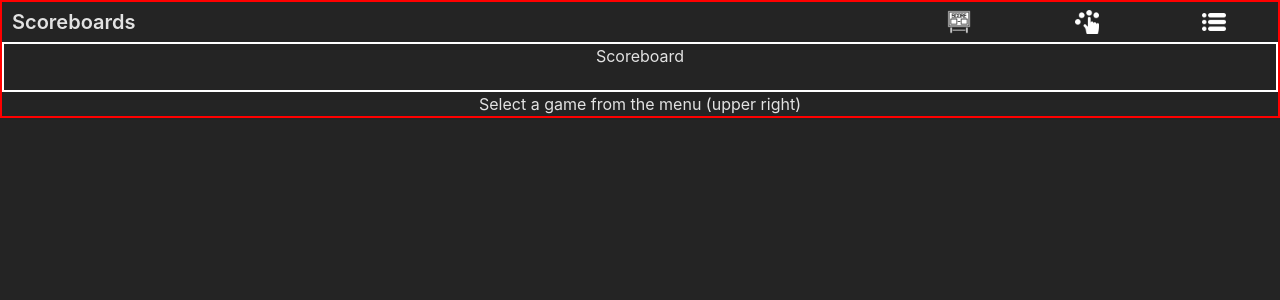
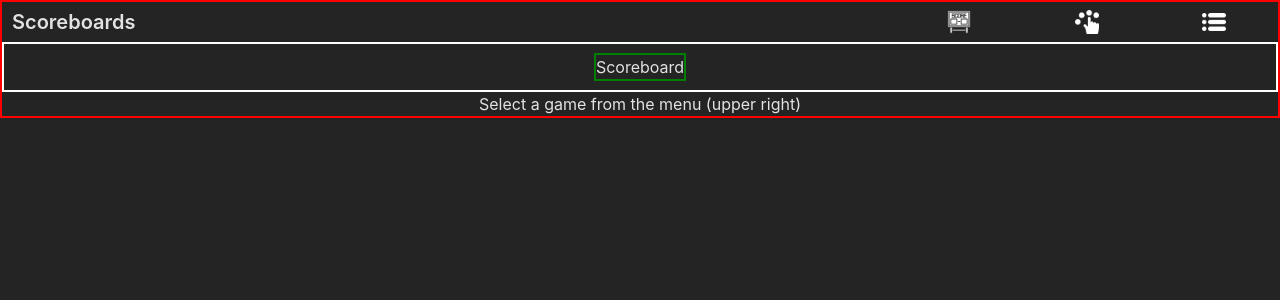
Before and after one commit to Jagerziel/Scoreboards, a React (Vite) app: page / in a window 1280 px wide. Both pictures are taken after a click on the element 959 px from the left and 22 px from the top of the page. Shown: the top 300 px of the page. Built offline with nearby package versions, Linux system fonts and the light colour scheme.

Commit message:
Fixed centering issue

```diff
--- a/src/components/navbar/Navbar.scss
+++ b/src/components/navbar/Navbar.scss
@@ -133,3 +133,11 @@
         color: rgb(147, 235, 137);
     }
 }
+
+.navbarscoreboard-container {
+    display: flex;
+    justify-content: center;
+    align-items: center;
+    height: 100%;
+    width: 100%;
+}
--- a/src/components/navbar/NavbarScoreboard.jsx
+++ b/src/components/navbar/NavbarScoreboard.jsx
@@ -1,16 +1,13 @@
 // Import React
-import React from 'react'
+import React from "react";
 
 // Import SCSS
-import './Navbar.scss'
+import "./Navbar.scss";
 
-export default function NavbarScoreboard( { } ) {
-
-    return (
-        <div
-            className='navbarscoreboard-container'
-        >
-            Scoreboard
-        </div>
-    )
+export default function NavbarScoreboard({}) {
+  return (
+    <div className="navbarscoreboard-container">
+      <div style={{border: '2px solid green'}}>Scoreboard</div>
+    </div>
+  );
 }
```
